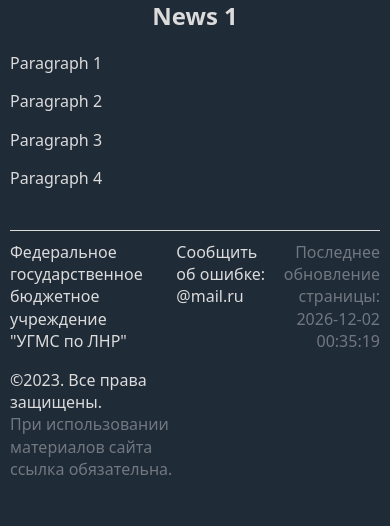
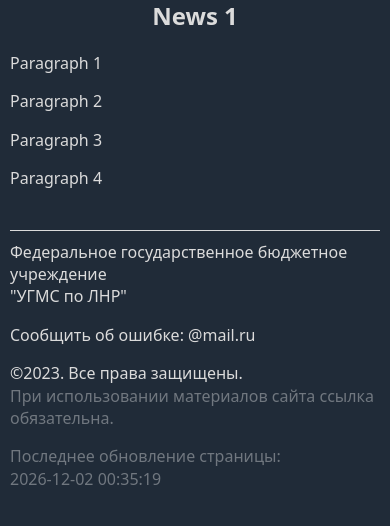
Before and after one commit to n1tr0xs/ugmslnr.ru, a PHP site: page /index.php in a window 390 px wide. Shown: the part 1049-1575 px from the top of the page. Before the commit the page ends 1524 px from the top, so only its background shows below. Run offline with PHP 8.4, Linux system fonts and the light colour scheme.

Commit message:
mobile footer support

```diff
--- a/css/footer.css
+++ b/css/footer.css
@@ -1,5 +1,3 @@
-/* computer footer */
-
 body > footer {
   margin-top: 40px;
 }
@@ -8,17 +6,9 @@ footer {
   border-top: 1px solid #dbdbdb;
   border-top: 1px solid var(--border);
   padding-top: 10px;
-  display: table;
   width: 100%;
 }
 
-footer > div {
-  display: table-row;
-}
-
-footer > div > div {
-  display: table-cell;
-}
 footer > div > div p:first-child {
   margin: 0;
   padding: 0;
@@ -29,3 +19,33 @@ footer > div > div p:last-child {
   padding: 0;
   margin-bottom: 1em;
 }
+
+/* computer footer */
+@media screen and (min-width: 1000px) {
+  footer {
+    display: table;
+  }
+
+  footer > div {
+    display: table-row;
+  }
+
+  footer > div > div {
+    display: table-cell;
+  }
+
+  footer > div > div:last-child {
+    text-align: right;
+  }
+}
+/* mobile footer */
+@media screen and (max-width: 1000px){
+  footer {
+    display: flex;
+    flex-direction: column;
+  }
+
+  footer p {
+    display: inline-block;
+  }
+}
--- a/footer.php
+++ b/footer.php
@@ -1,4 +1,4 @@
-<footer>
+<footer class='pc'>
   <link rel="stylesheet" href="/css/footer.css">
   <div id='row1'>
     <div id='company'>
@@ -9,15 +9,15 @@
       <p> Сообщить об ошибке: </p>
       <p> <a href='mailto:@mail.ru'> @mail.ru </a> </p>
     </div>
-    <div class='muted text-right'>
-      <p> Последнее обновление страницы: </p>
-      <p> <?=date("Y-m-d H:i:s", filemtime(basename($_SERVER['SCRIPT_FILENAME'])));?> </p>
-    </div>
   </div>
   <div id='row2'>
     <div>
       <p>©2023. Все права защищены.</p>
       <p class='muted'>При использовании материалов сайта ссылка обязательна.</p>
     </div>
+    <div class='muted'>
+      <p> Последнее обновление страницы: </p>
+      <p> <?=date("Y-m-d H:i:s", filemtime(basename($_SERVER['SCRIPT_FILENAME'])));?> </p>
+    </div>
   </div>
 </footer>
```
